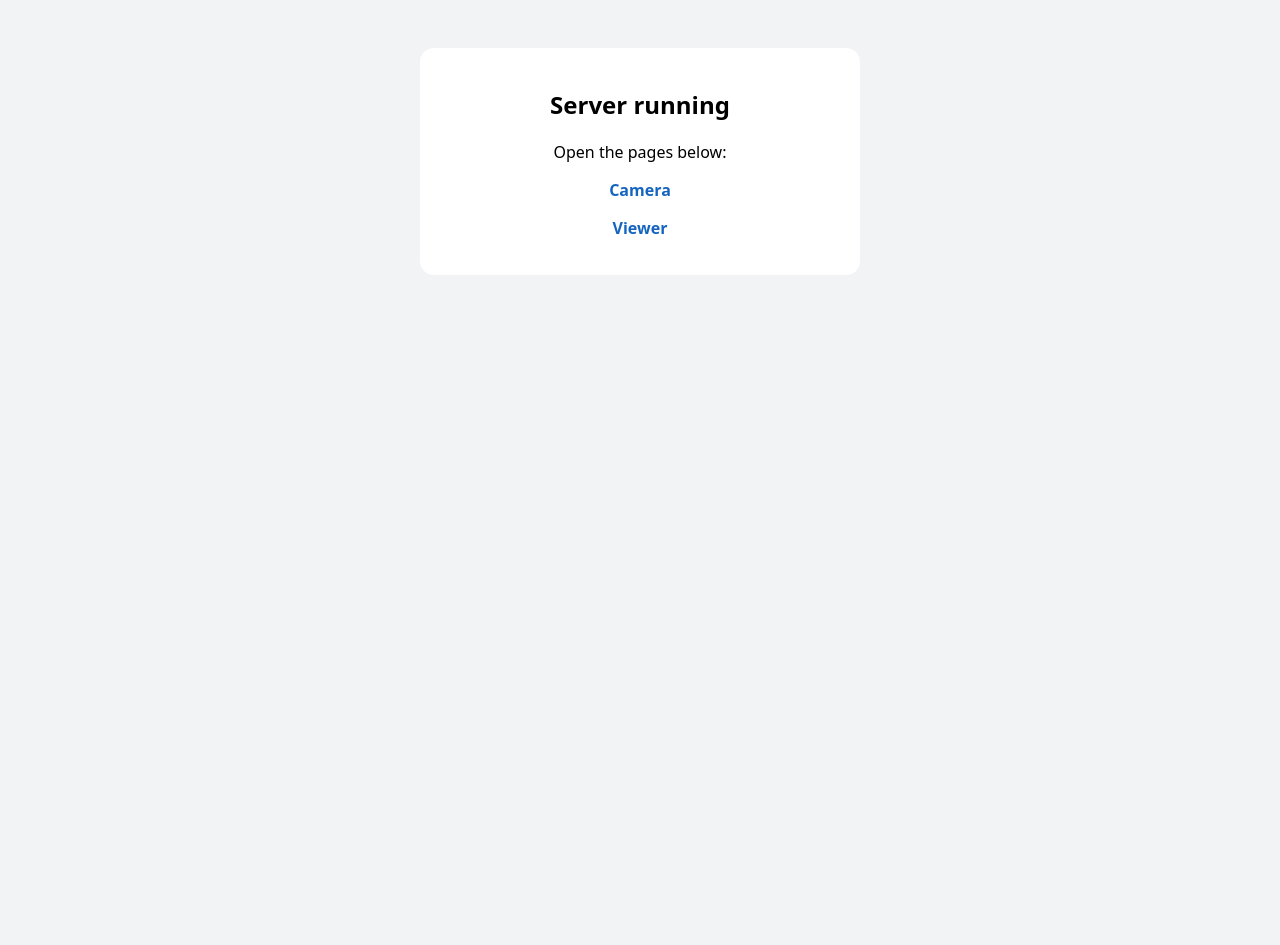
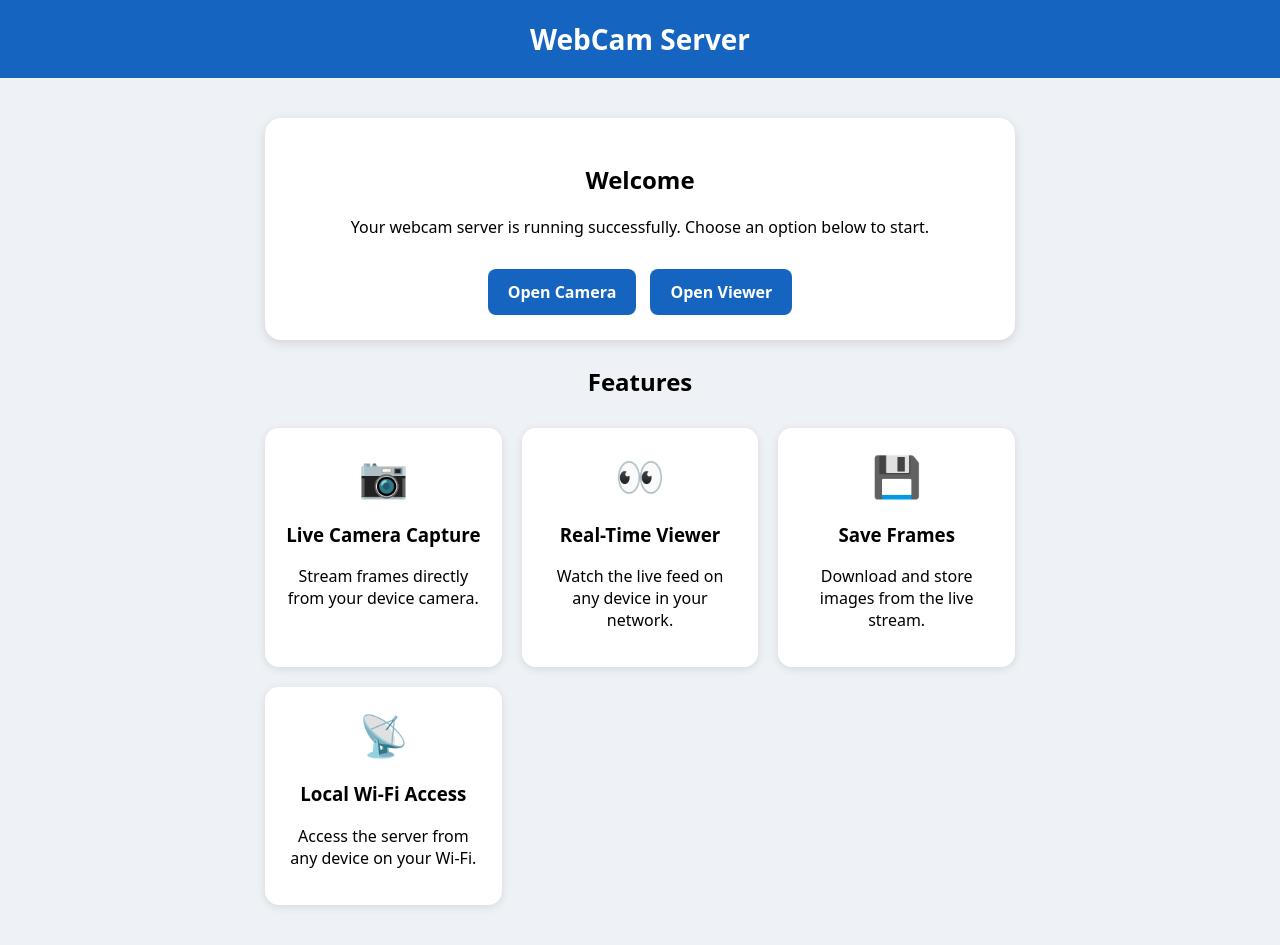
Before and after one commit to SKR0411/WebCam, a plain HTML site: page templates/index.html in a window 1280 px wide. Before the commit the page ends 800 px from the top, so only its background shows below. Drawn offline with Linux system fonts and the light colour scheme.

Commit message:
Better UI With v1.2.0

```diff
--- a/templates/index.html
+++ b/templates/index.html
@@ -2,34 +2,126 @@
 <html>
 <head>
   <meta charset="utf-8">
-  <title>Home</title>
+  <title>WebCam Home</title>
   <style>
     body {
       font-family: system-ui, Arial;
-      background: #f1f3f4;
-      padding: 40px;
+      background: #eef1f5;
+      margin: 0;
+      padding: 0;
     }
+
+    header {
+      background: #1565c0;
+      color: white;
+      padding: 20px 0;
+      text-align: center;
+    }
+
+    h1 {
+      margin: 0;
+      font-size: 28px;
+    }
+
+    .container {
+      max-width: 750px;
+      margin: 40px auto;
+      padding: 0 20px;
+    }
+
     .card {
+      background: white;
+      padding: 25px;
+      border-radius: 16px;
+      box-shadow: 0 3px 12px rgba(0,0,0,0.12);
+      margin-bottom: 25px;
+      text-align: center;
+    }
+
+    a.button {
+      display: inline-block;
+      margin-top: 15px;
+      padding: 12px 20px;
+      background: #1565c0;
+      color: white;
+      border-radius: 8px;
+      font-weight: 600;
+      text-decoration: none;
+    }
+
+    a.button:hover {
+      background: #0f4fa0;
+    }
+
+    .features {
+      display: grid;
+      grid-template-columns: repeat(auto-fit, minmax(200px, 1fr));
+      gap: 20px;
+      margin-top: 30px;
+    }
+
+    .feature-box {
       background: white;
       padding: 20px;
       border-radius: 14px;
-      max-width: 400px;
-      margin: auto;
+      box-shadow: 0 2px 10px rgba(0,0,0,0.10);
       text-align: center;
     }
-    a {
+
+    .feature-icon {
+      font-size: 40px;
+      margin-bottom: 10px;
       color: #1565c0;
-      text-decoration: none;
-      font-weight: 600;
     }
   </style>
 </head>
 <body>
+
+<header>
+  <h1>WebCam Server</h1>
+</header>
+
+<div class="container">
+
   <div class="card">
-    <h2>Server running</h2>
-    <p>Open the pages below:</p>
-    <p><a href="/camera">Camera</a></p>
-    <p><a href="/viewer">Viewer</a></p>
+    <h2>Welcome</h2>
+    <p>Your webcam server is running successfully. Choose an option below to start.</p>
+
+    <a href="/camera" class="button">Open Camera</a>
+    <a href="/viewer" class="button" style="margin-left:10px;">Open Viewer</a>
   </div>
+
+  <h2 style="text-align:center; margin-bottom:15px;">Features</h2>
+
+  <div class="features">
+
+    <div class="feature-box">
+      <div class="feature-icon">📷</div>
+      <h3>Live Camera Capture</h3>
+      <p>Stream frames directly from your device camera.</p>
+    </div>
+
+    <div class="feature-box">
+      <div class="feature-icon">👀</div>
+      <h3>Real-Time Viewer</h3>
+      <p>Watch the live feed on any device in your network.</p>
+    </div>
+
+    <div class="feature-box">
+      <div class="feature-icon">💾</div>
+      <h3>Save Frames</h3>
+      <p>Download and store images from the live stream.</p>
+    </div>
+
+    <div class="feature-box">
+      <div class="feature-icon">📡</div>
+      <h3>Local Wi-Fi Access</h3>
+      <p>Access the server from any device on your Wi-Fi.</p>
+    </div>
+
+  </div>
+
+</div>
+
 </body>
 </html>
```
Also changed, not shown: 1 other file.
